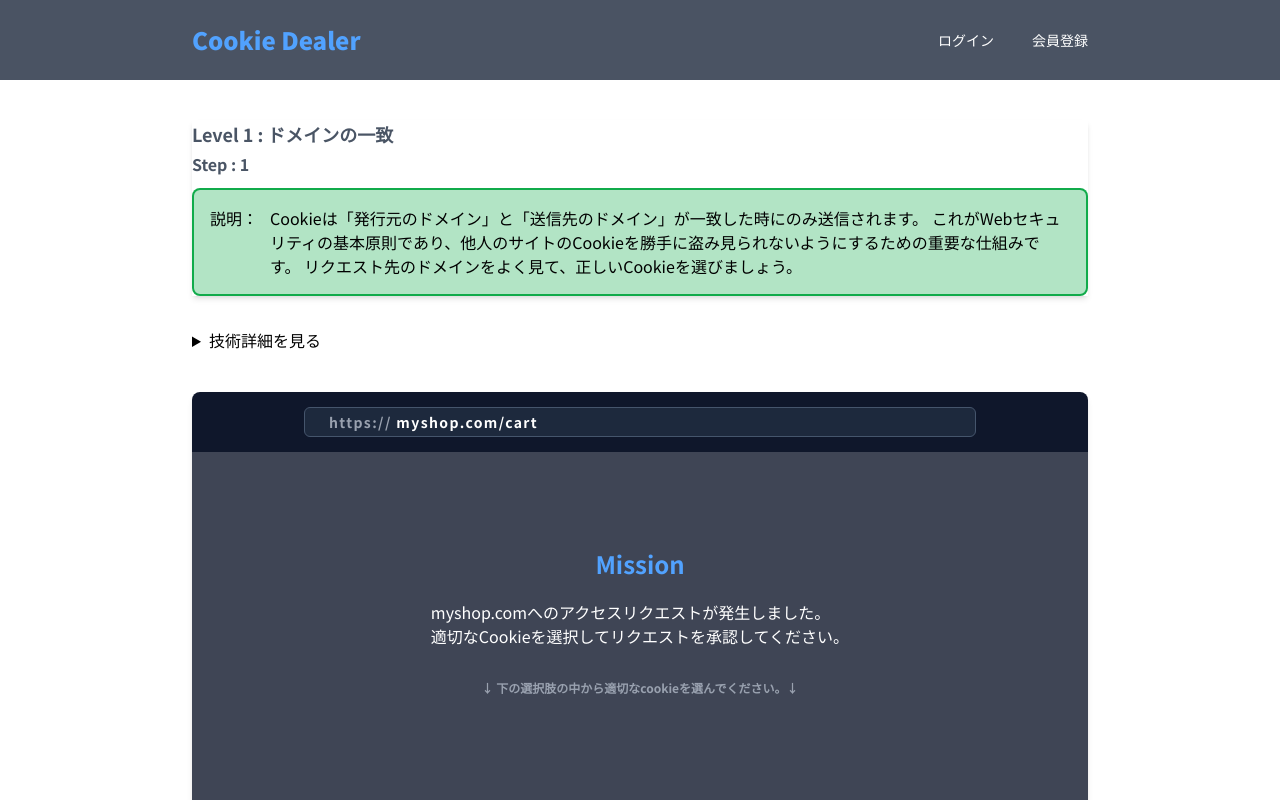
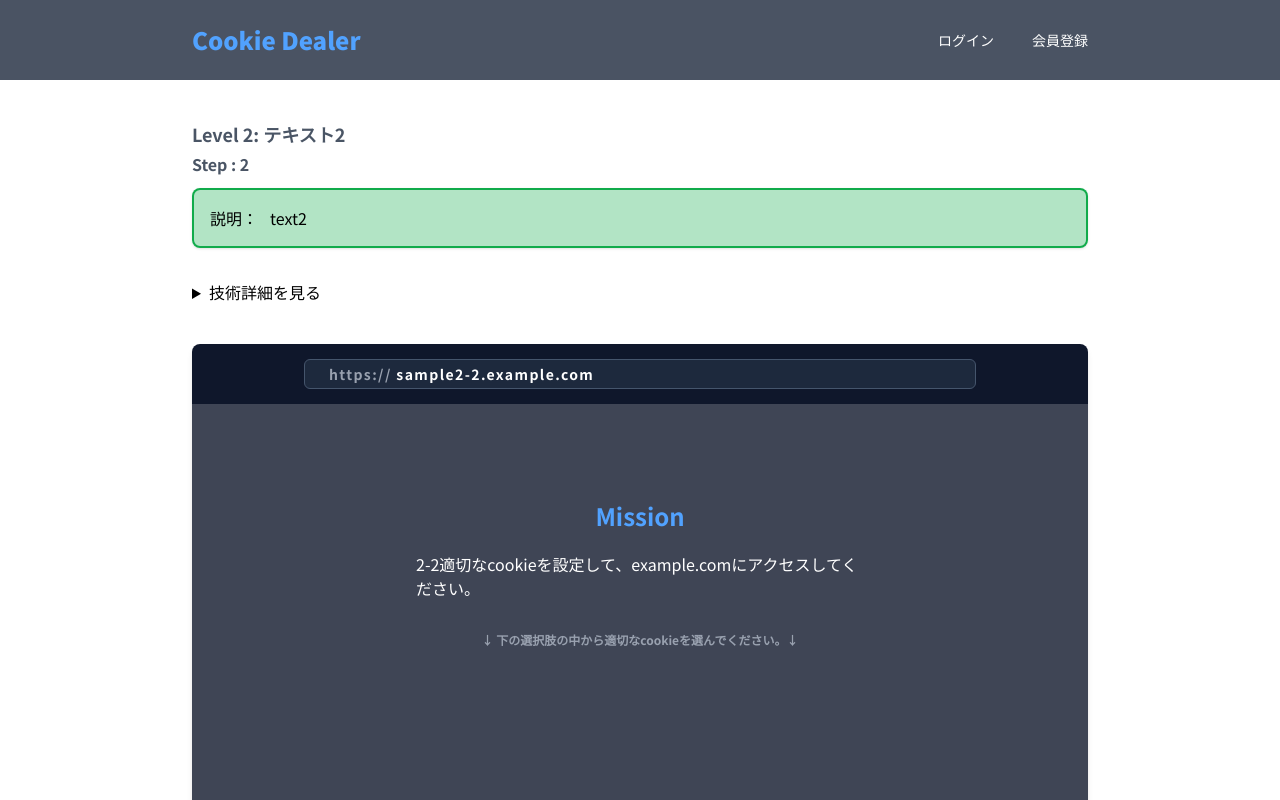
Before and after one commit to Ogatsuki/cookie-dealer, a Next.js app: page / in a window 1280 px wide. Shown: the top 800 px of the page. Built offline with nearby package versions, Linux system fonts and the light colour scheme; no server answers.

Commit message:
UI一次完成。トーストの作成完了

```diff
--- a/app/(auth)/actions.ts
+++ b/app/(auth)/actions.ts
@@ -25,7 +25,7 @@ const signIn = async (_prevResponseState: responseState, formData: FormData) =>
     return { success: false, error: error.message };
   }
 
-  redirect('/?signout=success');
+  redirect('/?signIn=true');
 }
 
 
@@ -50,7 +50,7 @@ const signUp = async (_prevResponseState: responseState, formData: FormData) =>
     return { success: false, error: error.message };
   }
 
-  redirect('/?signup=success');
+  redirect('/?signup=true');
 }
 
 const signOut = async (_prevResponseState: responseState,) => {
@@ -62,7 +62,7 @@ const signOut = async (_prevResponseState: responseState,) => {
     return { success: false, error: error.message };
   }
 
-  redirect('/?signout=success');
+  redirect('/?signout=true');
 }
 
 
--- a/app/(components)/explains.tsx
+++ b/app/(components)/explains.tsx
@@ -14,9 +14,9 @@ const explains = [
 
 const Explains: React.FC<t__Props> = ({level, step}) => {
   return (
-    <section className="mt-6 shadow-md">
+    <section className="mt-6">
       <h2 className="font-bold text-gray-600 whitespace-pre flex flex-col gap-1"><span className="text-lg">{explains_title[level]}</span><span className="">Step : {step + 1}</span></h2>
-      <div className="flex column flex-start border-2 border-green-600/90 bg-green-600/30 p-4 rounded-lg mt-3">
+      <div className="flex column flex-start border-2 border-green-600/90 bg-green-600/30 p-4 rounded-lg mt-3 shadow-sm">
         <h2 className="min-w-[60px]">説明：</h2>
         <p className="">{explains[level]}</p>
       </div>
--- /dev/null
+++ b/app/(components)/toast-provider.tsx
@@ -0,0 +1,69 @@
+'use client';
+
+import { useSearchParams, useRouter } from 'next/navigation';
+import { useEffect, useState } from 'react';
+
+
+const ToastCard = ({ isSuccess, message, toastFadeOut }: {isSuccess: boolean, message: string, toastFadeOut: boolean}) => {
+  return (
+    <div className={`fixed bottom-15 right-3 rounded-l-xl shadow-lg ${isSuccess ? 'bg-[#58904d]' : 'bg-[#cf3636]'} ${toastFadeOut? 'opacity-0' : 'opacity-100'} transition-opacity duration-2000 ease-in`}>
+      <p className='text-white py-5 pl-6 pr-13'>{message}</p>
+    </div>
+  )
+}
+
+
+export const ToastProvider = () => {
+  const router = useRouter();
+  const searchParams = useSearchParams();
+  const [signUpState, setSignUpState] = useState({isQueryExists: false, isSuccess: false});
+  const [signOutState, setSignOutState] = useState({isQueryExists: false, isSuccess: false});
+  const [signInState, setSignInState] = useState({isQueryExists: false, isSuccess: false});
+  const [toastFadeOut, setToastFadeOut] = useState(false);
+
+  useEffect(() => {
+    const signUp = searchParams.get('signup');
+    const signOut = searchParams.get('signout');
+    const signIn = searchParams.get('signin');
+
+    if (signUp) {
+      setSignUpState({isQueryExists: true, isSuccess: signUp === 'true'});
+      router.replace('/');
+    }
+    if (signOut) {
+      setSignOutState({isQueryExists: true, isSuccess: signOut === 'true'});
+      router.replace('/');
+    }
+    if (signIn) {
+      setSignInState({isQueryExists: true, isSuccess: signIn === 'true'});
+      router.replace('/');
+    }
+
+    if (signUp || signOut || signIn) {
+      setTimeout(() => {
+        setToastFadeOut(true)
+        setTimeout(() => {
+          setSignUpState(prev => ({...prev, isQueryExists: false}));
+          setSignOutState(prev => ({...prev, isQueryExists: false}));
+          setSignInState(prev => ({...prev, isQueryExists: false}));
+          setToastFadeOut(false);
+        }, 2500);
+      }, 4000);
+    }
+  }, [searchParams, router])
+
+
+  return (
+    <>
+      {signUpState.isQueryExists && (
+        <ToastCard isSuccess={signUpState.isSuccess} message={signUpState.isSuccess ? '新規登録が完了しました' : '新規登録に失敗しました。もう一度お試しください。'} toastFadeOut={toastFadeOut} />
+      )}
+      {signOutState.isQueryExists && (
+        <ToastCard isSuccess={signOutState.isSuccess} message={signOutState.isSuccess ? 'ログアウトしました' : 'ログアウトに失敗しました。もう一度お試し下さい。'} toastFadeOut={toastFadeOut} />
+      )}
+      {signInState.isQueryExists && (
+        <ToastCard isSuccess={signInState.isSuccess} message={signInState.isSuccess ? 'ログインしました' : 'ログインに失敗しました。もう一度お試し下さい。'} toastFadeOut={toastFadeOut} />
+      )}
+    </>
+  )
+}
--- a/app/layout.tsx
+++ b/app/layout.tsx
@@ -4,6 +4,7 @@ import "./globals.css";
 import Header from "./(components)/header";
 import Footer from './(components)/footer';
 import { createClient } from "../utils/supabase/server";
+import { ToastProvider } from "./(components)/toast-provider";
 
 const notoSansJP = Noto_Sans_JP({
   weight: ["400", "500", "700", "900"],
@@ -27,7 +28,8 @@ export default async function RootLayout({
 
   return (
     <html lang="ja">
-      <body className={`${notoSansJP.className} antialiased flex flex-col`}      >
+      <body className={`${notoSansJP.className} antialiased flex flex-col relative`}>
+        <ToastProvider />
         <div className="min-h-screen flex flex-col justify-start">
           <Header isLoggedIn={isLoggedIn} />
           {children}
--- a/app/page.tsx
+++ b/app/page.tsx
@@ -1,40 +1,17 @@
-'use client';
-
-import { useSearchParams, useRouter } from 'next/navigation';
-import { useEffect, useState } from 'react';
-
 import Explains from "./(components)/explains";
 import MoreInfo from "./(components)/moreinfo";
 import Preview from "./(components)/preview";
 import Options from "./(components)/options";
 import Buttons from "./(components)/buttons";
 
+
 export default function Home() {
-  const step = 0;
-  const level = 0;
-  const searchParams = useSearchParams();
-  const router = useRouter();
-  const [showModal, setShowModal] = useState(false);
-  const [ isSignOutSuccess, setIsSignOutSuccess ] = useState(false);
-
-  useEffect(() => {
-    if (searchParams.get('signup')==='success') {
-      setShowModal(true);
-      router.replace('/');
-    }
-
-    if (searchParams.get('signout')==='success') {
-      setIsSignOutSuccess(true);
-      router.replace('/');
-    }
-
-  }, [searchParams, router])
+  const step = 1;
+  const level = 1;
 
   return (
     <div className="p-4 flex justify-center flex-1">
       <div className="w-full max-w-4xl flex flex-col">
-        {showModal && (<p className='text-emerald-600'>新規登録が完了しました</p>)}
-        {isSignOutSuccess && (<p className='text-emerald-600'>ログアウトが完了しました。</p>)}
         <Explains step={step} level={level} />
         <MoreInfo step={step} level={level} />
         <Preview step={step} level={level} />
```
